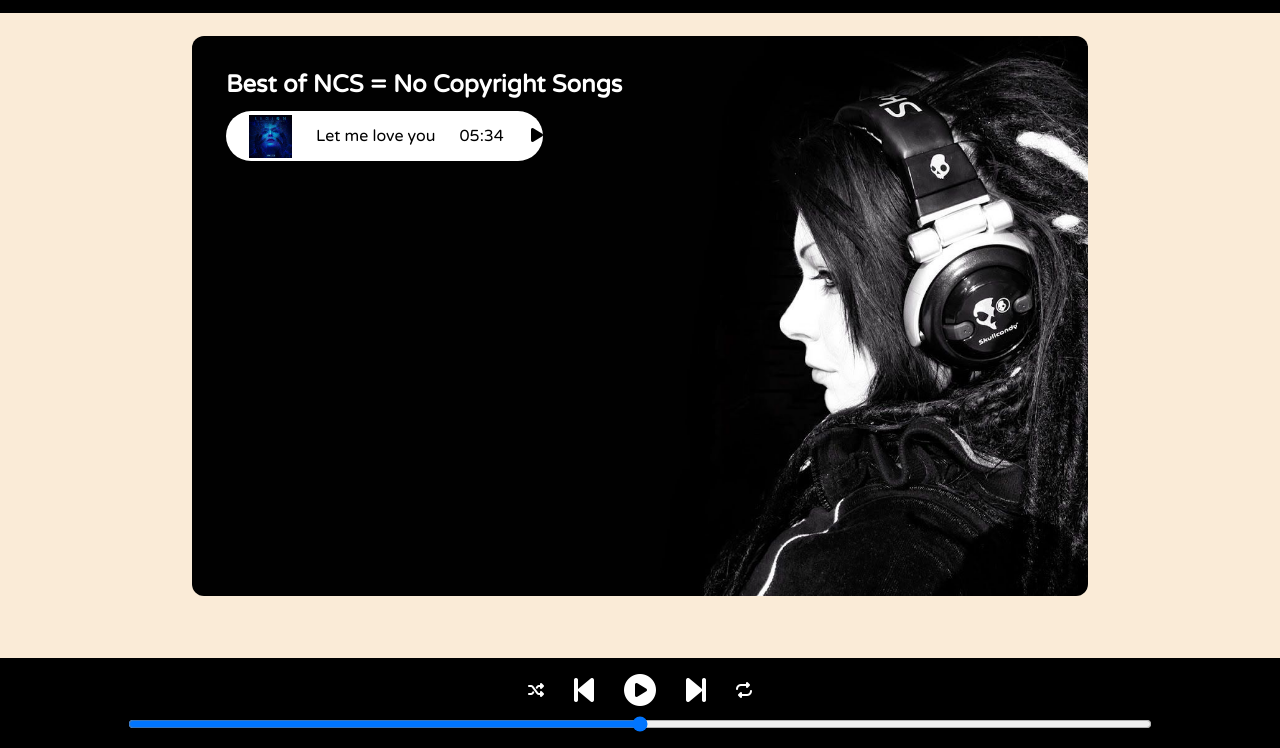
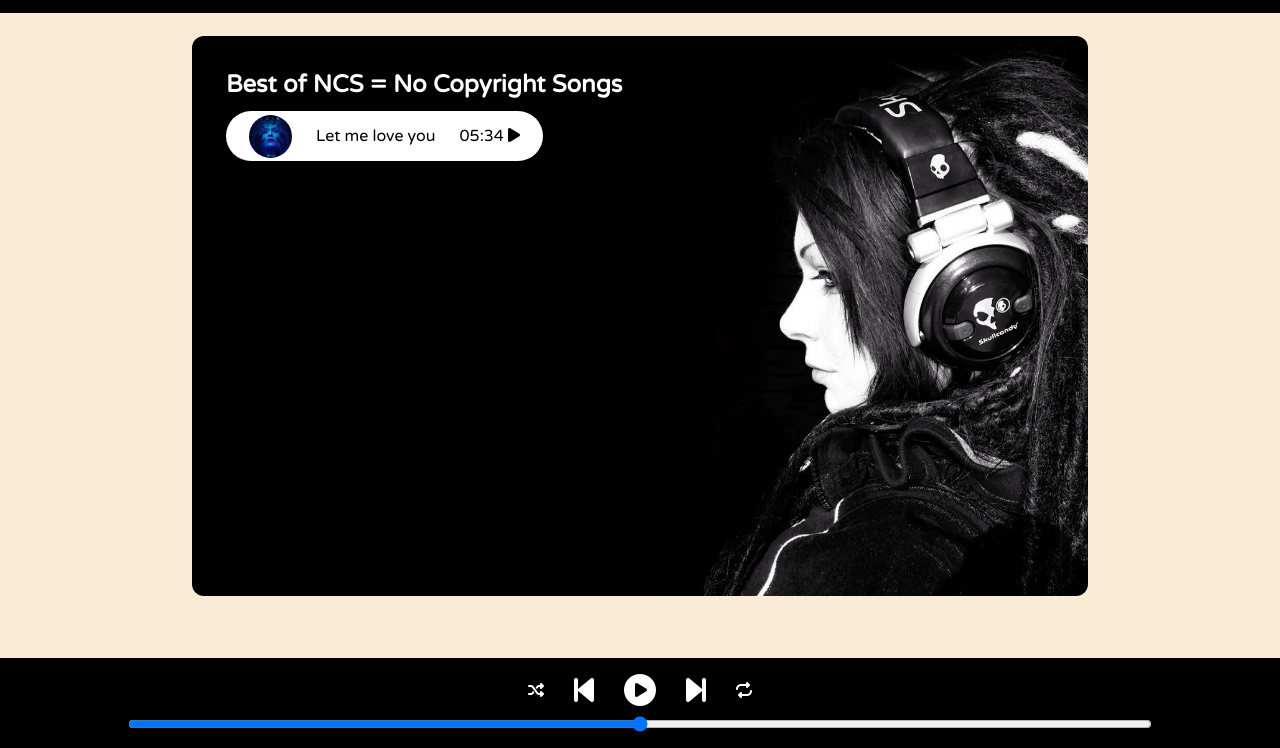
Before and after one commit to RhisavRay/Music-Player, a plain HTML site: page index.html in a window 1280 px wide. Shown: the part 52-800 px from the top of the page. Drawn offline with Linux system fonts and the light colour scheme.

Commit message:
slight modifications

```diff
--- a/index.html
+++ b/index.html
@@ -27,8 +27,10 @@
                     <img src="./Assets/covers/1.jpg" alt="Cover 1">
                     <span>Let me love you</span>
                     <span class="songListPlay">
-                        <span class="timeStamp">05:34</span>
-                        <i class="fa-solid fa-play"></i>
+                        <span class="timeStamp">
+                            05:34
+                            <i class="fa-solid fa-play"></i>
+                        </span>
                     </span>
                 </div>
             </div>
--- a/styles.css
+++ b/styles.css
@@ -127,6 +127,7 @@ nav ul
 {
     width: 43px;
     margin: 0 23px;
+    border-radius: 50%;
 }
 
 .timeStamp
```
